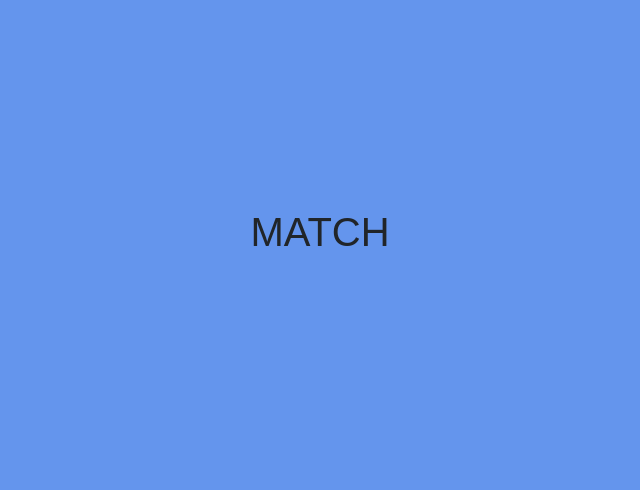
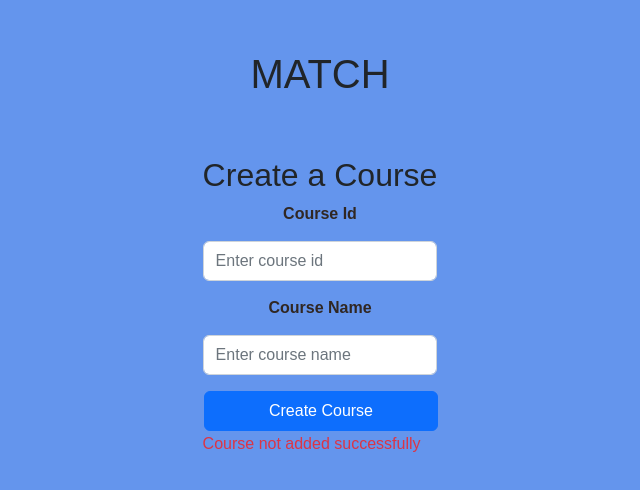
Before and after one commit to kuhuhalder/match, a React (Create React App) app: page /createcourse in a window 1280 px wide. Before the commit this address had no page. Shown: the part 114-604 px from the top of the page, without its empty margins (320-960 px from the left). Built offline with nearby package versions, Linux system fonts and the light colour scheme.

Commit message:
requests, study buddies courses

```diff
--- a/src/App.js
+++ b/src/App.js
@@ -20,6 +20,8 @@ import UpdateProfile from "./admin/UpdateProfile"
 import ViewProfileStudent from "./admin/ViewProfileStudent"
 import ViewCourses from "./admin/ViewCourses";
 import CreateStudent from "./admin/CreateStudent"
+import ViewStudyBuddies from "./students/ViewStudyBuddies";
+import CreateCourse from "./admin/CreateCourse";
 const App = () => {
   return (
 
@@ -42,6 +44,8 @@ const App = () => {
     <Route exact path="/forgotpass" element={<ForgotPass/>} />
     <Route exact path="/viewprofile" element={<ViewProfile/>} />
     <Route exact path="/viewrequests" element={<ViewRequests/>} />
+    <Route exact path="/viewstudybuddies" element={<ViewStudyBuddies/>} />
+
 
     <Route exact path="/registeradmin" element={<RegisterAdmin />} />
     <Route exact path="/viewprofilestudent" element={<ViewProfileStudent />} />
@@ -52,6 +56,7 @@ const App = () => {
     <Route exact path="/viewallmatches" element={<ViewAllMatches/>} />
     <Route exact path="/viewcourses" element={<ViewCourses/>} />
     <Route exact path="/createaccount" element={<CreateStudent/>} />
+    <Route exact path="/createcourse" element={<CreateCourse/>} />
     </Routes>
     </Router>
     </div>
--- /dev/null
+++ b/src/admin/CreateCourse.js
@@ -0,0 +1,82 @@
+import React, { useState } from "react";
+import { Form, Button } from "react-bootstrap";
+import { useNavigate } from "react-router-dom";
+import axios from "axios";
+
+export default function CreateCourse(props) {
+  const navigate = useNavigate();
+  const [courseName, setCourseName] = useState("");
+  const [id, setId] = useState("");
+  const [addCourse, setAddCourse] = useState(false);
+
+  const handleAddCourse = (e) => {
+    e.preventDefault();
+    const configuration = {
+      method: "post",
+      url: "http://localhost:8080/api/students/addCourse",
+      data: {
+        id,
+        courseName,
+      },
+    };
+    console.log(configuration);
+    axios(configuration)
+      .then((result) => {
+        setAddCourse(true);
+      })
+      .catch((error) => {
+        error = new Error();
+      });
+  };
+
+
+
+  return (
+    <>
+      <h2>Create a Course</h2>
+      <Form onSubmit={(e) => handleAddCourse(e)}>
+      <Form.Label>Course Id</Form.Label>
+          <Form.Control
+            type="courseId"
+            name="courseId"
+            value={id}
+            onChange={(e) => setId(e.target.value)}
+            placeholder="Enter course id"
+          />
+<Form.Label>Course Name</Form.Label>
+          <Form.Control
+            type="courseName"
+            name="courseName"
+            value={courseName}
+            onChange={(e) => setCourseName(e.target.value)}
+            placeholder="Enter course name"
+          />
+
+
+
+        {/* submit button */}
+        <Button
+          variant="primary"
+          type="submit"
+          onClick={(e) => handleAddCourse(e)}
+        >
+          Create Course
+        </Button>
+
+{addCourse? (
+    <div>
+      <p className="text-success">
+        Course Added!
+      </p>
+    </div>
+  ) : (
+    <div>
+    <p className="text-danger">Course not added successfully</p>
+      </div>
+
+  )}
+
+      </Form>
+    </>
+  );
+}
--- a/src/admin/ViewAccount.js
+++ b/src/admin/ViewAccount.js
@@ -51,6 +51,9 @@ const ViewAccount = (props) => {
           <a href="/updateprofile" onClick={(e) => {navigate("/updateprofile", {state:{id:userName, userName:userName}})}}>Update Profile</a>
         </li>
         <li>
+          <a href="/createcourse">Create a Course</a>
+        </li>
+        <li>
           <a href="/viewallstudents" onClick={(e) => handleViewStudents(e)}>
             View All Students
           </a>
--- a/src/components/NavBar.js
+++ b/src/components/NavBar.js
@@ -61,6 +61,9 @@ const NavBar = (props) => {
     const handleUpdate = (e) => {
         navigate("/profile", { state: { id: userName, userName: userName } });
       };
+      const handleViewStudyBuddies = (e) => {
+        navigate("/viewstudybuddies", { state: { id: userName, userName: userName } });
+      };
 
       const handleRequests = (e) => {
         navigate("/viewrequests", { state: { id: userName, userName: userName } });
@@ -77,10 +80,13 @@ return(
     <li><a href="/profile" onClick={(e) => handleUpdate(e)}>
       Update Profile
     </a></li>
+    <li><a href="/viewstudybuddies" onClick={(e) => handleViewStudyBuddies(e)}>
+      View Study Buddies
+    </a></li>
     <li><a href="/matches" onClick={(e) => handleMatch(e)}>
       View Matches
     </a></li>
-    <li><a href="/matches" onClick={(e) => handleRequests(e)}>
+    <li><a href="/viewrequests" onClick={(e) => handleRequests(e)}>
       View Requests
     </a></li>
     <li><a href="/" onClick={(e) => logout(e)}>
--- a/src/students/Match.js
+++ b/src/students/Match.js
@@ -10,6 +10,8 @@ const Match = (props) => {
   const navigate = useNavigate();
   const [firstName, setFirstName] = useState(location.state.firstName);
   const [lastName, setLastName] = useState(location.state.lastName);
+  const [userName2, setUserName2] = useState(location.state.userName);
+
   const [ids, setIds] = useState([]);
 
   const configuration = {
@@ -29,7 +31,7 @@ const Match = (props) => {
 
   const handleViewProfile = (e) => {
     // e.preventDefault();
-    navigate("/viewprofile", { state: { userName: e } });
+    navigate("/viewprofile", { state: { userName: e, userName2: userName2 } });
   };
 
   return (
@@ -53,6 +55,7 @@ const Match = (props) => {
             {ids.map((val, key) => {
                 return (
                   <tr key={key}>
+
                     <td>{val.firstName}</td>
                     <td>{val.course}</td>
                     <td>{val.year}</td>
--- a/src/students/ViewProfile.js
+++ b/src/students/ViewProfile.js
@@ -20,7 +20,10 @@ const ViewProfile = (props) => {
   const [year, setYear] = useState(0);
   const [genderPreference, setGenderPreference] = useState(null);
   const [userName, setUserName] = useState(location.state.userName);
-  const [id, setId] = useState(location.state.userName);
+  const [userName2, setUserName2] = useState(location.state.userName2);
+
+  const [id, setId] = useState(location.state.userName2+"+"+userName);
+
   const [password, setPassword] = useState(location.state.password);
   const [match, setMatch] = useState(false);
 
@@ -54,8 +57,8 @@ const handleRequestMatch =(e)=>{
       url: "http://localhost:8080/api/students/matchAdd",
       data: {
         id,
-        userName,
-        e,
+        userOneId:userName2,
+        userTwoId:userName
       },
     };
     console.log(configuration);
--- a/src/students/ViewMatches.js
+++ b/src/students/ViewStudyBuddies.js
@@ -1,21 +1,23 @@
-import React, { useState } from "react";
+import React, { useState, useEffect } from "react";
 import SideBar from "../components/Sidebar";
 import { Form, Button } from "react-bootstrap";
 import "./Match.css";
 import axios from "axios";
 import NavBar from "../components/NavBar";
 import { useLocation, useNavigate } from "react-router-dom";
-const Match = (props) => {
+const ViewStudyBuddies = (props) => {
   const location = useLocation();
   const navigate = useNavigate();
   const [firstName, setFirstName] = useState(location.state.firstName);
   const [lastName, setLastName] = useState(location.state.lastName);
   const [ids, setIds] = useState([]);
 
+
+
   const configuration = {
     method: "get",
     url:
-      "http://localhost:8080/api/students/matches/" + location.state.userName,
+      "http://localhost:8080/api/students/findConfirmedMatches/" + location.state.userName,
   };
   console.log(configuration);
   useEffect(() => {
@@ -29,10 +31,10 @@ const Match = (props) => {
     });
   }, [])
 
-  const handleViewProfile = (e) => {
-    // e.preventDefault();
-    navigate("/viewprofile", { state: { userName: e } });
-  };
+  // const handleViewProfile = (e) => {
+  //   // e.preventDefault();
+  //   navigate("/viewprofile", { state: { userName: e } });
+  // };
 
   return (
     <>
@@ -40,28 +42,28 @@ const Match = (props) => {
         <div id="page-wrap">
         <NavBar></NavBar>
           <h2>
-            Welcome {firstName} {lastName}!
+            View your Study Buddies!
           </h2>
           <table>
             <tr>
             <th>Username</th>
-              <th>Name</th>
+              {/* <th>Name</th>
               <th>Course</th>
               <th>Year</th>
               <th>Major</th>
               <th>Pronouns</th>
-              <th>View Profile</th>
+              <th>View Profile</th> */}
             </tr>
 
             {ids.map((val, key) => {
                 return (
                   <tr key={key}>
-                    <td>{val.userName}</td>
-                    <td>{val.firstName}</td>
+                    <td>{val}</td>
+                    {/* <td>{val.firstName}</td>
                     <td>{val.course}</td>
                     <td>{val.year}</td>
                     <td>{val.major}</td>
-                    <td>{val.pronouns}</td>
+                    <td>{val.pronouns}</td> */}
                     {/* <td><a href="View Profile">{val.userName}</a></td> */}
                   {/* <a onClick={handleViewProfile(val.userName)}>View Profile</a> */}
 
@@ -84,4 +86,4 @@ const Match = (props) => {
     </>
   );
 };
-export default Match;
+export default ViewStudyBuddies;
```
Also changed, not shown: src/students/ViewRequests.js (+55 -30 lines).
